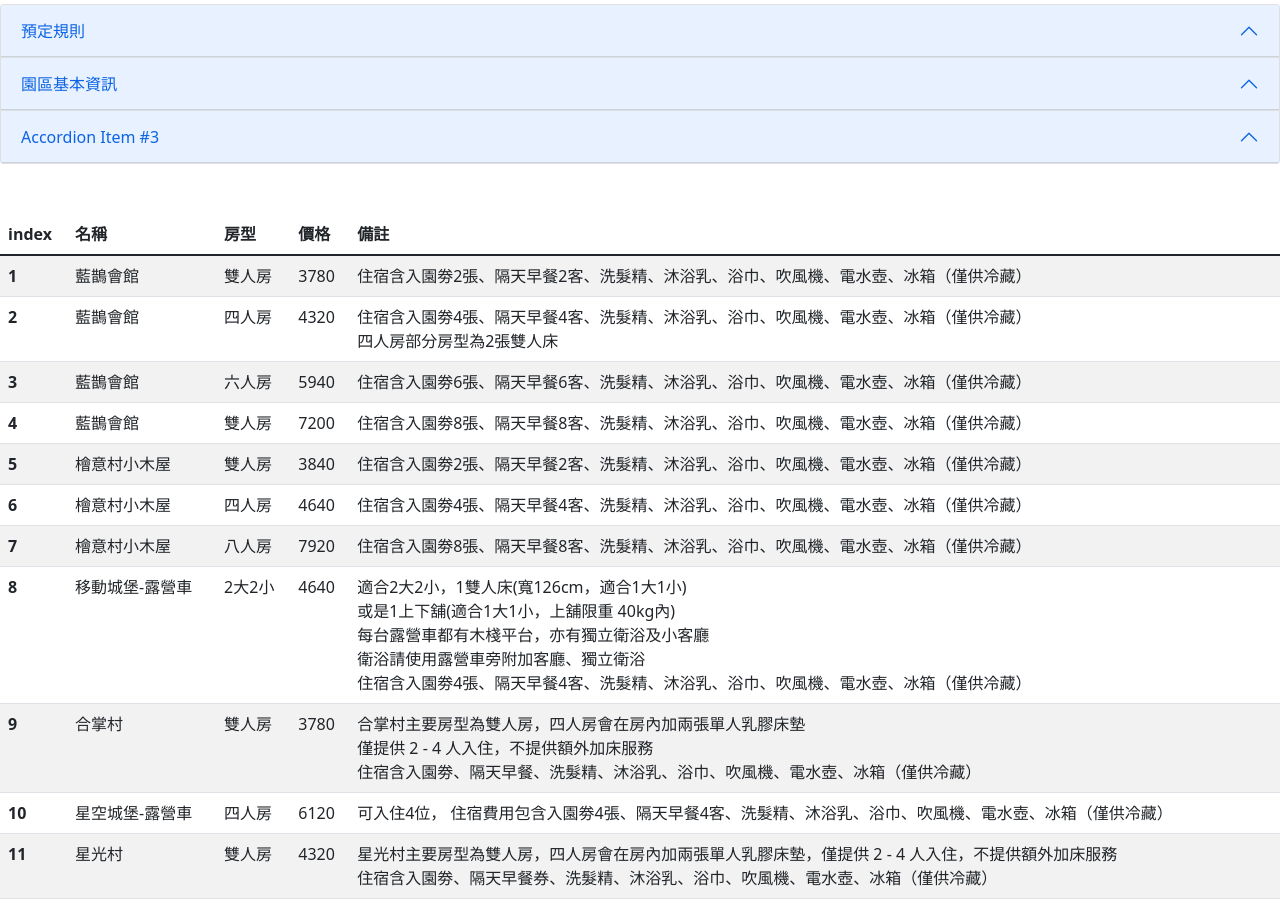
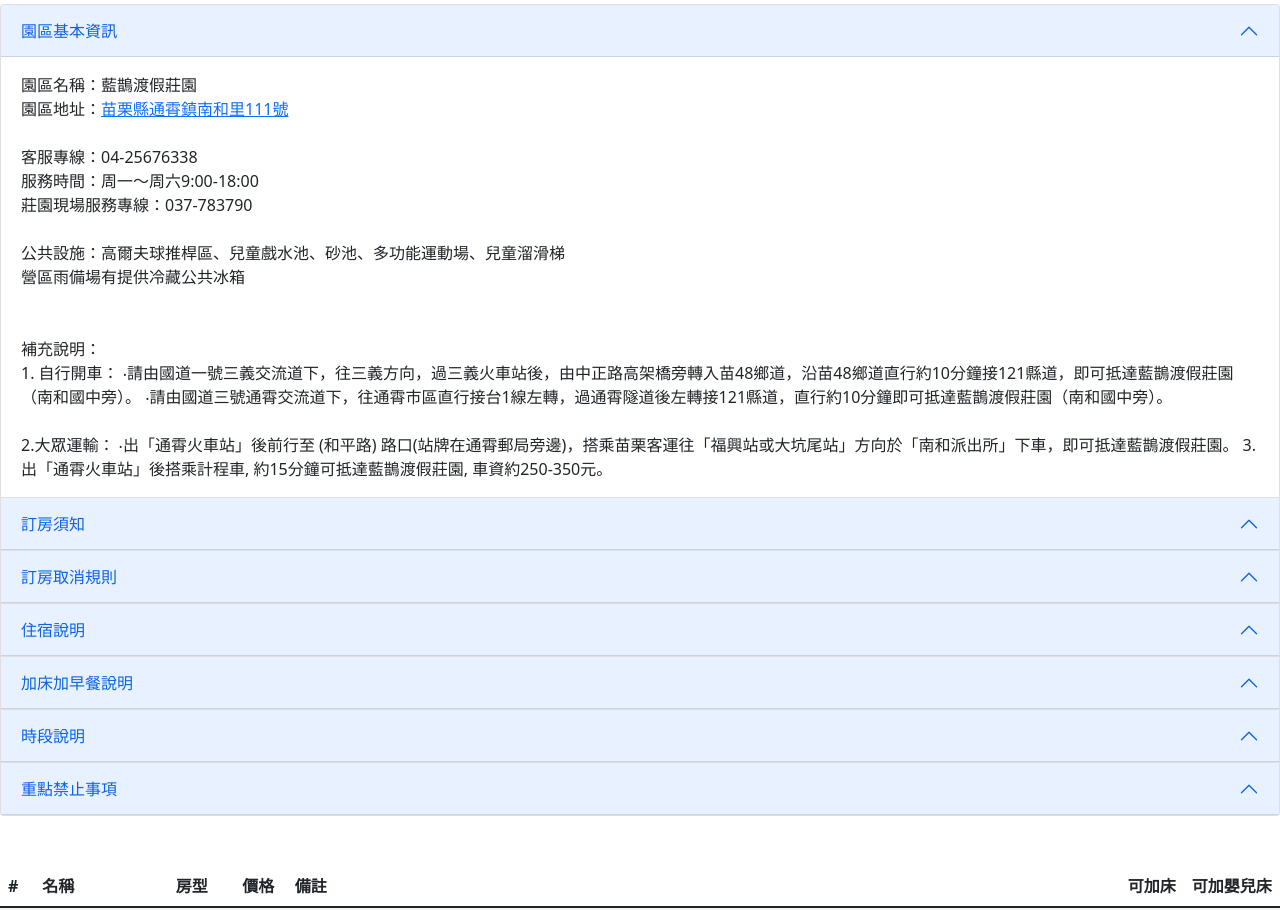
Before and after one commit to celim1962/LoisRetreat, a plain HTML site: page index.html in a window 1280 px wide. Shown: the part 42-952 px from the top of the page. Drawn offline with nearby package versions, Linux system fonts and the light colour scheme.

Commit message:
加入住宿資訊

```diff
--- a/index.html
+++ b/index.html
@@ -7,9 +7,12 @@
     <title>test</title>
     <link href="https://cdn.jsdelivr.net/npm/bootstrap@5.1.3/dist/css/bootstrap.min.css" rel="stylesheet"
         integrity="sha384-1BmE4kWBq78iYhFldvKuhfTAU6auU8tT94WrHftjDbrCEXSU1oBoqyl2QvZ6jIW3" crossorigin="anonymous">
+    <link rel="stylesheet" href="https://cdnjs.cloudflare.com/ajax/libs/font-awesome/6.7.2/css/all.min.css"
+        integrity="sha512-Evv84Mr4kqVGRNSgIGL/F/aIDqQb7xQ2vcrdIwxfjThSH8CSR7PBEakCr51Ck+w+/U6swU2Im1vVX0SVk9ABhg=="
+        crossorigin="anonymous" referrerpolicy="no-referrer" />
     <style>
         * {
-            user-select: none;
+            /* user-select: none; */
         }
     </style>
 </head>
@@ -43,9 +46,43 @@
         const writeHotelBookingRule = () => {
             let accordionExample = document.getElementById('accordionExample')
             let accordionData = [
-                { key: '預定規則', value: '⚠線上預訂須事先全額匯款完成，無法使用數位五倍券、國旅券、好食券付款，請知悉<br><br>⚠請事先閱讀相關購買須知、注意事項、取消政策，預定等同於同意園區相關規定<br><br>提醒您：每筆交易的交易限額上限將調整為5萬元，<br>超過5萬元之交易，將無法於藍新付款頁面選擇Web ATM與ATM轉帳之付款方式，訂單將無法成立。請分開下訂<br><br>⚠園區僅提供匯款轉帳，暫不支援虛擬ATM使用無卡/無摺的匯款方式<br>' },
-                { key: '園區基本資訊', value: '園區名稱：藍鵲渡假莊園<br>園區地址：苗栗縣通霄鎮南和里111號<br>客服專線：04-25676338<br>現場專線：037-783790<br>公共設施：高爾夫球推桿區、兒童戲水池、砂池、多功能運動場、兒童溜滑梯' },
-                { key: 'Accordion Item #3', value: '<strong>This is the third item\'s accordion body.</strong> It is hidden by default, until the<br>collapse plugin adds the appropriate classes that we use to style each element. These classes<br>control the overall appearance, as well as the showing and hiding via CSS transitions. You can<br>modify any of this with custom CSS or overriding our default variables. It\'s also worth noting that<br>just about any HTML can go within the <code>.accordion-body</code>, though the transition does limit<br>overflow.<br>' }
+                {
+                    isShow: true, key: '園區基本資訊', value: `園區名稱：藍鵲渡假莊園<br>
+                園區地址：<a target="_blank" href='https://www.google.com.tw/maps/place/%E8%97%8D%E9%B5%B2%E6%B8%A1%E5%81%87%E8%8E%8A%E5%9C%92/@24.4466032,120.7190907,17z/data=!3m1!4b1!4m6!3m5!1s0x3469062e405b9901:0x1084edfcb9d75e04!8m2!3d24.4466032!4d120.7216603!16s%2Fg%2F11b6gqz_2g?entry=ttu&g_ep=EgoyMDI1MDMxOS4yIKXMDSoJLDEwMjExNDUzSAFQAw%3D%3D'>苗栗縣通霄鎮南和里111號</a><br><br>
+                客服專線：04-25676338<br>
+                服務時間：周一～周六9:00-18:00 <br>莊園現場服務專線：037-783790<br><br>
+                公共設施：高爾夫球推桿區、兒童戲水池、砂池、多功能運動場、兒童溜滑梯
+                <br>營區雨備場有提供冷藏公共冰箱<br><br><br>
+                補充說明：<br>
+                1. 自行開車：
+                ‧請由國道一號三義交流道下，往三義方向，過三義火車站後，由中正路高架橋旁轉入苗48鄉道，沿苗48鄉道直行約10分鐘接121縣道，即可抵達藍鵲渡假莊園（南和國中旁）。
+                ‧請由國道三號通霄交流道下，往通霄市區直行接台1線左轉，過通霄隧道後左轉接121縣道，直行約10分鐘即可抵達藍鵲渡假莊園（南和國中旁）。<br><br>
+                2.大眾運輸：
+                ‧出「通霄火車站」後前行至 (和平路) 路口(站牌在通霄郵局旁邊)，搭乘苗栗客運往「福興站或大坑尾站」方向於「南和派出所」下車，即可抵達藍鵲渡假莊園。
+                3.出「通霄火車站」後搭乘計程車, 約15分鐘可抵達藍鵲渡假莊園, 車資約250-350元。
+                ` },
+                { isShow: false, key: '訂房須知', value: '⚠線上預訂須事先全額匯款完成，無法使用數位五倍券、國旅券、好食券付款，請知悉<br><br>⚠請事先閱讀相關購買須知、注意事項、取消政策，預定等同於同意園區相關規定<br><br>提醒您：每筆交易的交易限額上限將調整為5萬元，<br>超過5萬元之交易，將無法於藍新付款頁面選擇Web ATM與ATM轉帳之付款方式，訂單將無法成立。請分開下訂<br><br>⚠園區僅提供匯款轉帳，暫不支援虛擬ATM使用無卡/無摺的匯款方式<br>' },
+                {
+                    isShow: false, key: '訂房取消規則', value: `
+                所選日期前 14 天以上(5/16之前) 取消 ，全額退款 <br>
+                所選日期前 9～13 天之間 (5/17~5/21) 取消，收取手續費 30% <br>
+                所選日期前 4～8 天之間 (5/22~5/26) 取消，收取手續費 50% <br>
+                所選日期前 1～3 天之間 (5/27~5/29) 取消，收取手續費 70% <br>
+                所選日期當天取消，無法退款 (5/30)<br><br>
+                需扣除銀行匯費30元餘額全額退還不便之處請見諒！<br>
+                無提供延期 ，無提供延期 ，無提供延期 <br>
+                ` },
+
+                { isShow: false, key: '住宿說明', value: '住宿費用包含(早餐卷和入園卷)<br>入園卷會以電子憑證的方式寄送到Email信箱<br><br>一般入住時間為下午3點(連假期間下午4點)，隔天11點退房！<br><br>附有：入園券、早餐券、洗髮精、沐浴乳、吹風機、電水壺<br>所有房型皆含有獨立衛浴、獨立冷暖氣<br>入住所有房間為現場工作人員安排，恕無法指定<br><br><strong>免費提供嬰兒床（小棉被枕頭需自行攜帶）、嬰兒澡盆、小椅凳服務需事先告知</strong><br><strong>嬰兒盥洗用品需自行攜帶、園區無消毒鍋</strong>' },
+                { isShow: false, key: '加床加早餐說明', value: '若入住人數超過房型人數，會酌收入園券，早餐需另外加購<br><br>加床費用-乳膠床墊500元/位，含入園券及隔天早餐券1張，無床架。若有需要請提早告知現場付費即可<br><br>加購早餐：超過90公分一人200元，早餐是自助式吃到飽型式<br>但若入住人數較少，會改以每人一份早餐的型式供應(也可能會有外購早餐)' },
+                { isShow: false, key: '時段說明', value: '園區門禁時間為 22:00~07:00<br>早餐時間為 08:00~09:30，逾時不再供餐<br><br>WIFI: BMRF-XXXX / 密碼：037782883' },
+                {
+                    isShow: false, key: '重點禁止事項', value: `
+                    房間及衣櫥內嚴禁懸掛濕衣物<br><br>
+                    請勿在營區內使用高耗電之電器用品（如：電鍋、電磁爐、烤箱、咖啡機、移動式冷氣、電暖器、電視、音響、卡拉 ok…等）<br><br>
+                    露營場地內禁止直接在草地上升火烤肉、野炊 … 等，如需烤肉請自備使用離地 30 公分以上之高腳烤肉架<br><br>
+                    團體租用營地舉辦活動需另行加裝特殊音響設備(音量的大小須遵守園方的規定)、燈光、外叫餐車、餐點、烤山豬、BBQ 者，必須提前告知園區，取得園區同意方可進行，園區會酌收清潔費<br><br>
+                    `},
             ];
             accordionData.forEach((item, index) => {
                 accordionExample.innerHTML += `
@@ -56,7 +93,7 @@
                     ${item.key}
                 </button>
             </h2>
-            <div id="collapseOne${index}" class="accordion-collapse collapse" aria-labelledby="headingOne"
+            <div id="collapseOne${index}" class="accordion-collapse collapse ${item.isShow == true ? 'show' : ''} " aria-labelledby="headingOne"
                 data-bs-parent="#accordionExample">
                 <div class="accordion-body">
                    ${item.value}
@@ -70,26 +107,26 @@
             let hotelInfoTable = document.getElementById('hotelInfoTable')
 
             let titlesTD = document.getElementById('titlesTD')
-            let titles = ['index', '名稱', '房型', '價格', '備註']
+            let titles = ['#', '名稱', '房型', '價格', '備註', '可加床', '可加嬰兒床']
             titles.map(i => {
                 titlesTD.innerHTML += `<th scope="col">${i}</th>`
             });
 
             let infos = document.getElementById('infos')
             let info = [
-                { name: '藍鵲會館', type: '雙人房', price: '3780', note: '住宿含入園劵2張、隔天早餐2客、洗髮精、沐浴乳、浴巾、吹風機、電水壺、冰箱（僅供冷藏）' },
-                { name: '藍鵲會館', type: '四人房', price: '4320', note: '住宿含入園劵4張、隔天早餐4客、洗髮精、沐浴乳、浴巾、吹風機、電水壺、冰箱（僅供冷藏）<br>四人房部分房型為2張雙人床' },
-                { name: '藍鵲會館', type: '六人房', price: '5940', note: '住宿含入園劵6張、隔天早餐6客、洗髮精、沐浴乳、浴巾、吹風機、電水壺、冰箱（僅供冷藏）' },
-                { name: '藍鵲會館', type: '雙人房', price: '7200', note: '住宿含入園劵8張、隔天早餐8客、洗髮精、沐浴乳、浴巾、吹風機、電水壺、冰箱（僅供冷藏）' },
+                { name: '藍鵲會館', type: '雙人房', price: '3780', note: '住宿含入園劵2張、隔天早餐2客、洗髮精、沐浴乳、浴巾、吹風機、電水壺、冰箱（僅供冷藏）<br>最多可加一床(乳膠床墊)500元<br>若加一床皆無法再加嬰兒床，需自行評估', addBedOk: true, addInfantBedOk: false },
+                { name: '藍鵲會館', type: '四人房', price: '4320', note: '住宿含入園劵4張、隔天早餐4客、洗髮精、沐浴乳、浴巾、吹風機、電水壺、冰箱（僅供冷藏）<br>四人房部分房型為2張雙人床<br>最多可加一床(乳膠床墊)500元<br>若加一床皆無法再加嬰兒床，需自行評估', addBedOk: true, addInfantBedOk: false },
+                { name: '藍鵲會館', type: '六人房', price: '5940', note: '住宿含入園劵6張、隔天早餐6客、洗髮精、沐浴乳、浴巾、吹風機、電水壺、冰箱（僅供冷藏）<br>最多可加一床(乳膠床墊)500元<br>若加一床皆無法再加嬰兒床，需自行評估', addBedOk: true, addInfantBedOk: false },
+                { name: '藍鵲會館', type: '雙人房', price: '7200', note: '住宿含入園劵8張、隔天早餐8客、洗髮精、沐浴乳、浴巾、吹風機、電水壺、冰箱（僅供冷藏）<br>最多可加一床(乳膠床墊)500元<br>若加一床皆無法再加嬰兒床，需自行評估', addBedOk: true, addInfantBedOk: false },
 
-                { name: '檜意村小木屋', type: '雙人房', price: '3840', note: '住宿含入園劵2張、隔天早餐2客、洗髮精、沐浴乳、浴巾、吹風機、電水壺、冰箱（僅供冷藏）' },
-                { name: '檜意村小木屋', type: '四人房', price: '4640', note: '住宿含入園劵4張、隔天早餐4客、洗髮精、沐浴乳、浴巾、吹風機、電水壺、冰箱（僅供冷藏）' },
-                { name: '檜意村小木屋', type: '八人房', price: '7920', note: '住宿含入園劵8張、隔天早餐8客、洗髮精、沐浴乳、浴巾、吹風機、電水壺、冰箱（僅供冷藏）' },
+                { name: '檜意村小木屋', type: '雙人房', price: '3840', note: '住宿含入園劵2張、隔天早餐2客、洗髮精、沐浴乳、浴巾、吹風機、電水壺、冰箱（僅供冷藏）', addBedOk: null, addInfantBedOk: null },
+                { name: '檜意村小木屋', type: '四人房', price: '4640', note: '住宿含入園劵4張、隔天早餐4客、洗髮精、沐浴乳、浴巾、吹風機、電水壺、冰箱（僅供冷藏）', addBedOk: null, addInfantBedOk: null },
+                { name: '檜意村小木屋', type: '八人房', price: '7920', note: '住宿含入園劵8張、隔天早餐8客、洗髮精、沐浴乳、浴巾、吹風機、電水壺、冰箱（僅供冷藏）', addBedOk: null, addInfantBedOk: null },
 
-                { name: '移動城堡-露營車', type: '2大2小', price: '4640', note: '適合2大2小，1雙人床(寬126cm，適合1大1小)<br>或是1上下舖(適合1大1小，上舖限重 40kg內)<br>每台露營車都有木棧平台，亦有獨立衛浴及小客廳<br>衛浴請使用露營車旁附加客廳、獨立衛浴<br>住宿含入園劵4張、隔天早餐4客、洗髮精、沐浴乳、浴巾、吹風機、電水壺、冰箱（僅供冷藏）' },
-                { name: '合掌村', type: '雙人房', price: '3780', note: '合掌村主要房型為雙人房，四人房會在房內加兩張單人乳膠床墊<br>僅提供 2 - 4 人入住，不提供額外加床服務<br>住宿含入園劵、隔天早餐、洗髮精、沐浴乳、浴巾、吹風機、電水壺、冰箱（僅供冷藏）' },
-                { name: '星空城堡-露營車', type: '四人房', price: '6120', note: '可入住4位， 住宿費用包含入園劵4張、隔天早餐4客、洗髮精、沐浴乳、浴巾、吹風機、電水壺、冰箱（僅供冷藏）' },
-                { name: '星光村', type: '雙人房', price: '4320', note: ' 星光村主要房型為雙人房，四人房會在房內加兩張單人乳膠床墊，僅提供 2 - 4 人入住，不提供額外加床服務<br>住宿含入園劵、隔天早餐券、洗髮精、沐浴乳、浴巾、吹風機、電水壺、冰箱（僅供冷藏）' },
+                { name: '移動城堡-露營車', type: '2大2小', price: '4640', note: '適合2大2小，1雙人床(寬126cm，適合1大1小)<br>或是1上下舖(適合1大1小，上舖限重 40kg內)<br>每台露營車都有木棧平台，亦有獨立衛浴及小客廳<br>衛浴請使用露營車旁附加客廳、獨立衛浴<br>住宿含入園劵4張、隔天早餐4客、洗髮精、沐浴乳、浴巾、吹風機、電水壺、冰箱（僅供冷藏）', addBedOk: false, addInfantBedOk: false },
+                { name: '合掌村', type: '雙人房', price: '3780', note: '合掌村主要房型為雙人房，四人房為房內加兩張單人乳膠床墊<br>僅提供 2 - 4 人入住，不提供額外加床服務<br>住宿含入園劵、隔天早餐、洗髮精、沐浴乳、浴巾、吹風機、電水壺、冰箱（僅供冷藏）', addBedOk: false, addInfantBedOk: false },
+                { name: '星空城堡-露營車', type: '四人房', price: '6120', note: '可入住4位， 住宿費用包含入園劵4張、隔天早餐4客、洗髮精、沐浴乳、浴巾、吹風機、電水壺、冰箱（僅供冷藏）<br>提供一張標準雙人床及單人床上下舖<br>', addBedOk: true, addInfantBedOk: false },
+                { name: '星光村', type: '雙人房', price: '4320', note: ' 星光村主要房型為雙人房，四人房會在房內加兩張單人乳膠床墊，僅提供 2 - 4 人入住，不提供額外加床服務<br>住宿含入園劵、隔天早餐券、洗髮精、沐浴乳、浴巾、吹風機、電水壺、冰箱（僅供冷藏）', addBedOk: true, addInfantBedOk: false },
             ]
             info.map((i, idx) => {
                 infos.innerHTML += `
@@ -99,6 +136,8 @@
                                 <td>${i.type}</td>
                                 <td>${i.price}</td>
                                 <td>${i.note}</td>
+                                <td>${i.addBedOk == true ? '<i class="fa-regular fa-circle" style="color:green" ></i>' : i.addBedOk == null ? '<i class="fa-solid fa-question"></i>' : '<i class="fa-solid fa-xmark" style="color:red"></i>'}</td>
+                                <td>${i.addInfantBedOk == true ? '<i class="fa-regular fa-circle" style="color:green"></i>' : i.addBedOk == null ? '<i class="fa-solid fa-question"></i>' : '<i class="fa-solid fa-xmark" style="color:red"></i>'}</td>
                             </tr>
                 `
             })
```
